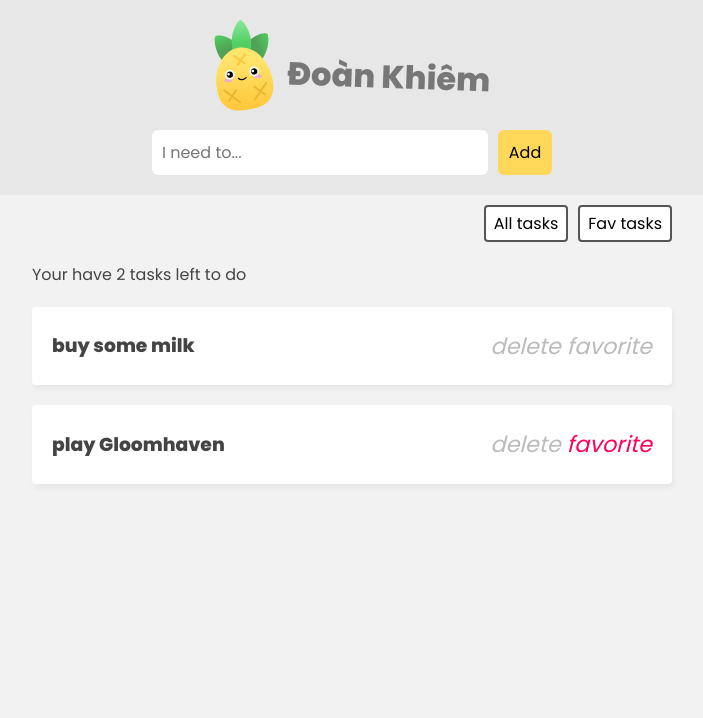
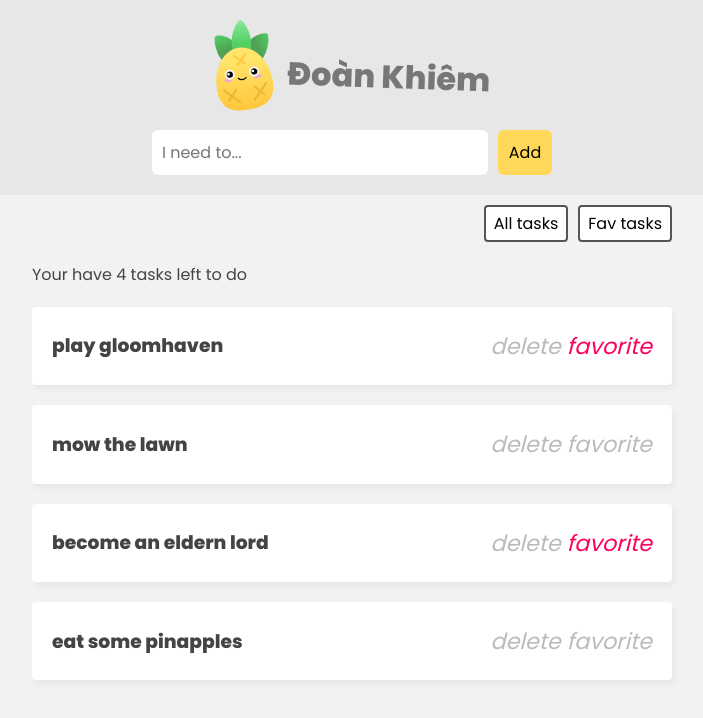
Before and after one commit to DoanKhiem/CursoDeVue3ConTypescript, a Vue app: page / in a window 1280 px wide. Shown: the top 718 px of the page, without its empty margins (288-991 px from the left). Built offline with nearby package versions, Linux system fonts and the light colour scheme; data requests are answered from the project's data file; the HTML template or start-up script is replaced by a standard one.

Commit message:
Async Actions (part 1)

```diff
--- /dev/null
+++ b/data/db.json
@@ -0,0 +1,24 @@
+{
+    "tasks": [
+      {
+        "id": 1,
+        "title": "play gloomhaven",
+        "isFav": true
+      },
+      {
+        "id": 2,
+        "title": "mow the lawn",
+        "isFav": false
+      },
+      {
+        "title": "become an eldern lord",
+        "isFav": true,
+        "id": 3
+      },
+      {
+        "title": "eat some pinapples",
+        "isFav": false,
+        "id": 4
+      }
+    ]
+  }
--- a/src/App.vue
+++ b/src/App.vue
@@ -17,6 +17,9 @@
       <button @click="filter = 'all'">All tasks</button>
       <button @click="filter = 'favs'">Fav tasks</button>
     </nav>
+
+    <!-- loading -->
+    <div class="loading" v-if="taskStore.loading">Loading tasks...</div>
 
     <!-- task list -->
     <div class="task-list" v-if="filter === 'all'">
@@ -43,6 +46,8 @@
 import { useTaskStore } from './stores/TaskStore'
 const taskStore = useTaskStore()
 const filter = ref('all')
+// fetch tasks
+taskStore.getTasks()
 </script>
 
 <style scoped></style>
--- a/src/assets/main.css
+++ b/src/assets/main.css
@@ -108,3 +108,14 @@
   color: #555;
   font-size: 1em;
 }
+
+/* loading state */
+.loading {
+  max-width: 640px;
+  border: 1px solid #ffd859;
+  background: #ffe9a0;
+  color: #3a3a3a;
+  padding: 5px 0;
+  text-align: center;
+  margin: 30px auto;
+}
--- a/src/stores/TaskStore.js
+++ b/src/stores/TaskStore.js
@@ -2,10 +2,8 @@
 
 export const useTaskStore = defineStore('taskStore', {
   state: () => ({
-    tasks: [
-      {id: 1, title: "buy some milk", isFav: false},
-      {id: 2, title: "play Gloomhaven", isFav: true}
-    ],
+    tasks: [],
+    loading: false,
     name: 'Đoàn Khiêm'
   }),
   getters: {
@@ -18,6 +16,16 @@
     totalCount: (state) => state.tasks.length,
   },
   actions: {
+    async getTasks() {
+      this.loading = true
+
+      // get data from json file using json server
+      const res = await fetch('http://localhost:3000/tasks')
+      const data = await res.json()
+
+      this.tasks = data
+      this.loading = false
+    },
     addTask(task) {
       this.tasks.push(task)
     },
```
